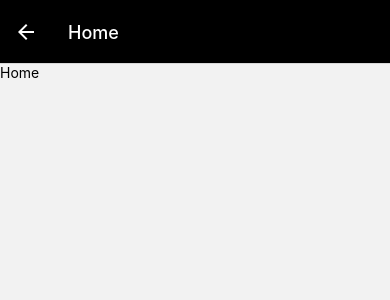
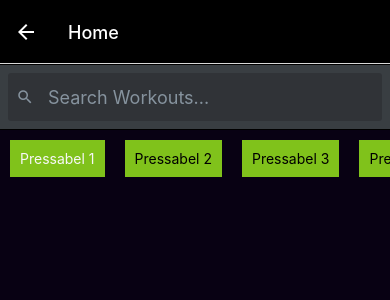
Before and after one commit to GauthamRVanjre/GetFit, a React Native app: screen /Home in a window 390 px wide. Shown: the top 300 px of the page. Built offline with nearby package versions, Linux system fonts and the light colour scheme.

Commit message:
implemented search bar and tab components in home

```diff
--- a/App.js
+++ b/App.js
@@ -25,7 +25,11 @@ const AppNavigator = () => {
           headerTintColor: "#ffffff", // Set the text color to white
         }}
       >
-        <Stack.Screen name="Login" component={SplashScreen} />
+        <Stack.Screen
+          name="Splash"
+          component={SplashScreen}
+          options={{ headerShown: false }}
+        />
         <Stack.Screen name="Home" component={Home} />
       </Stack.Navigator>
     </>
--- a/assets/colors/index.js
+++ b/assets/colors/index.js
@@ -1,6 +1,7 @@
 export const COLORS = {
   primaryBackground: "#80c21b",
   text: "#f7f7f7",
+  bodyBackground: "#080113",
 };
 
 export const SIZES = {
--- a/package.json
+++ b/package.json
@@ -11,10 +11,13 @@
   "dependencies": {
     "@react-navigation/native": "^6.1.6",
     "@react-navigation/native-stack": "^6.9.12",
+    "@rneui/base": "^4.0.0-rc.7",
+    "@rneui/themed": "^4.0.0-rc.7",
     "expo": "~48.0.18",
     "expo-status-bar": "~1.4.4",
     "react": "18.2.0",
     "react-native": "0.71.8",
+    "react-native-elements": "^3.4.3",
     "react-native-safe-area-context": "4.5.0",
     "react-native-screens": "~3.20.0"
   },
--- a/screens/Home.js
+++ b/screens/Home.js
@@ -1,14 +1,75 @@
-import { StyleSheet, Text, View } from "react-native";
-import React from "react";
+import React, { useState } from "react";
+import { SearchBar } from "@rneui/themed";
+import { View, Text, StyleSheet, Pressable, ScrollView } from "react-native";
+import { COLORS } from "../assets/colors";
 
 const Home = () => {
+  const [search, setSearch] = useState("");
+
+  const updateSearch = (search) => {
+    setSearch(search);
+  };
+
   return (
-    <View>
-      <Text>Home</Text>
+    <View style={styles.pageContainer}>
+      <View style={styles.view}>
+        <SearchBar
+          placeholder="Search Workouts..."
+          onChangeText={updateSearch}
+          value={search}
+        />
+
+        <ScrollView horizontal showsHorizontalScrollIndicator={true}>
+          <View style={styles.bodyPartsTabsContainer}>
+            <Pressable style={styles.pressableTabContainer}>
+              <Text style={styles.pressableText}>Pressabel 1</Text>
+            </Pressable>
+            <Pressable style={styles.pressableTabContainer}>
+              <Text>Pressabel 2</Text>
+            </Pressable>
+            <Pressable style={styles.pressableTabContainer}>
+              <Text>Pressabel 3</Text>
+            </Pressable>
+            <Pressable style={styles.pressableTabContainer}>
+              <Text>Pressabel 4</Text>
+            </Pressable>
+            <Pressable style={styles.pressableTabContainer}>
+              <Text>Pressabel 5</Text>
+            </Pressable>
+          </View>
+        </ScrollView>
+
+        {/* <Text>
+          {search.length > 0
+            ? `Search Results for- ${search}`
+            : "search something"}
+        </Text> */}
+      </View>
     </View>
   );
 };
 
-const styles = StyleSheet.create({});
+const styles = StyleSheet.create({
+  pageContainer: {
+    flex: 1,
+    backgroundColor: COLORS.bodyBackground,
+  },
+  view: {
+    backgroundColor: COLORS.text,
+  },
+  bodyPartsTabsContainer: {
+    display: "flex",
+    flexDirection: "row",
+    backgroundColor: COLORS.bodyBackground,
+  },
+  pressableTabContainer: {
+    padding: 10,
+    margin: 10,
+    backgroundColor: COLORS.primaryBackground,
+  },
+  pressableText: {
+    color: COLORS.text,
+  },
+});
 
 export default Home;
```
Also changed, not shown: 1 other file (tests, documents, lock files or other folders).
